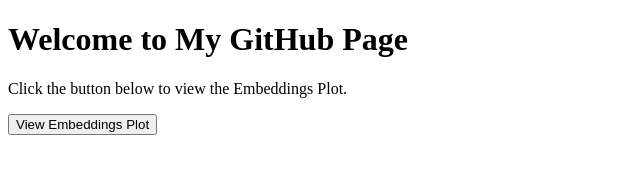
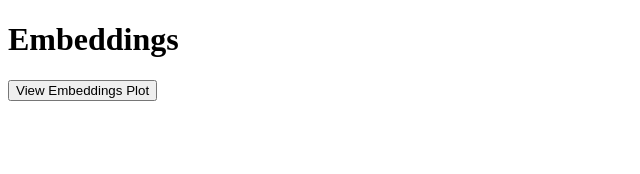
Before and after one commit to GiacomoRattazzi/thesis_MScIS, a plain HTML site: page index.html in a window 1280 px wide. Shown: the whole page, without its empty margins (0-640 px from the left). Drawn offline with Linux system fonts and the light colour scheme.

Commit message:
Update index.html

```diff
--- a/index.html
+++ b/index.html
@@ -4,8 +4,7 @@
     <title>My GitHub Page</title>
 </head>
 <body>
-    <h1>Welcome to My GitHub Page</h1>
-    <p>Click the button below to view the Embeddings Plot.</p>
+    <h1>Embeddings</h1>
     <button onclick="window.location.href='https://giacomorattazzi.github.io/thesis_MScIS/Emb_Plot.html';">View Embeddings Plot</button>
 </body>
 </html>
```
